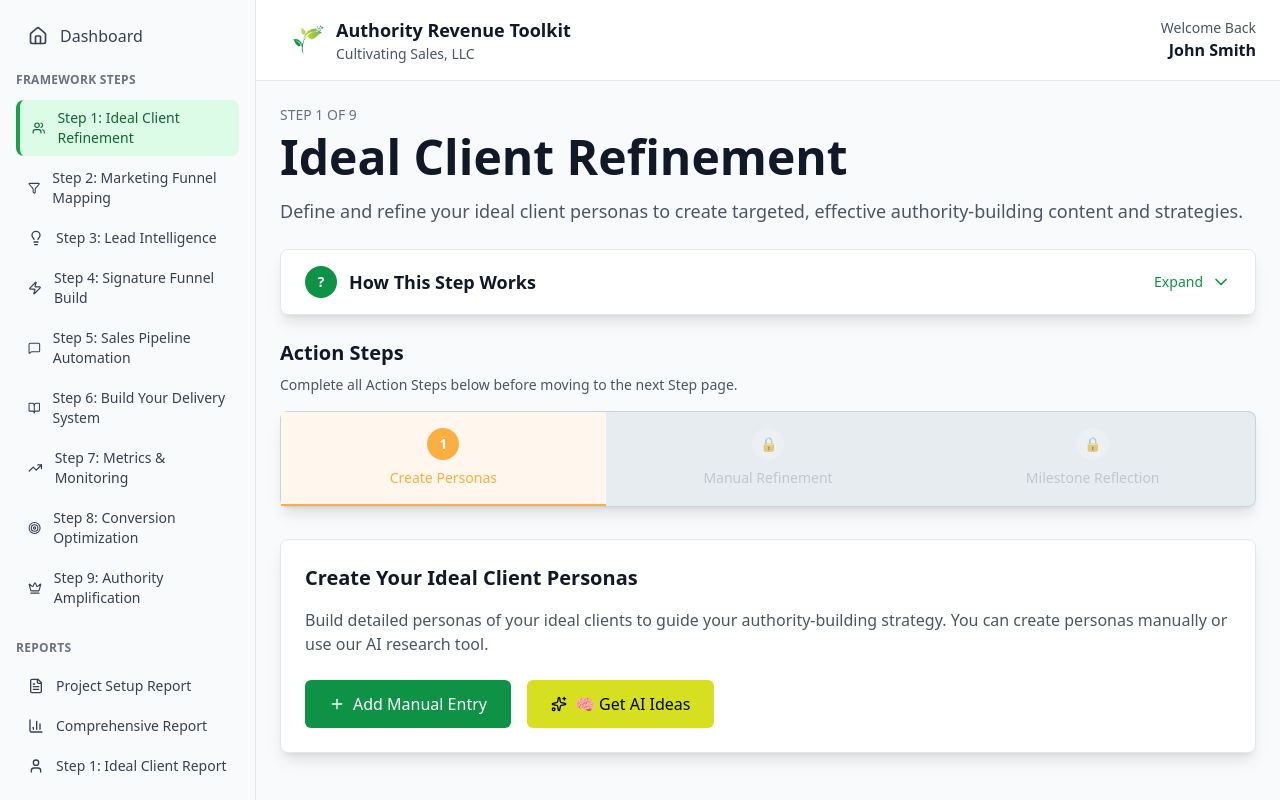
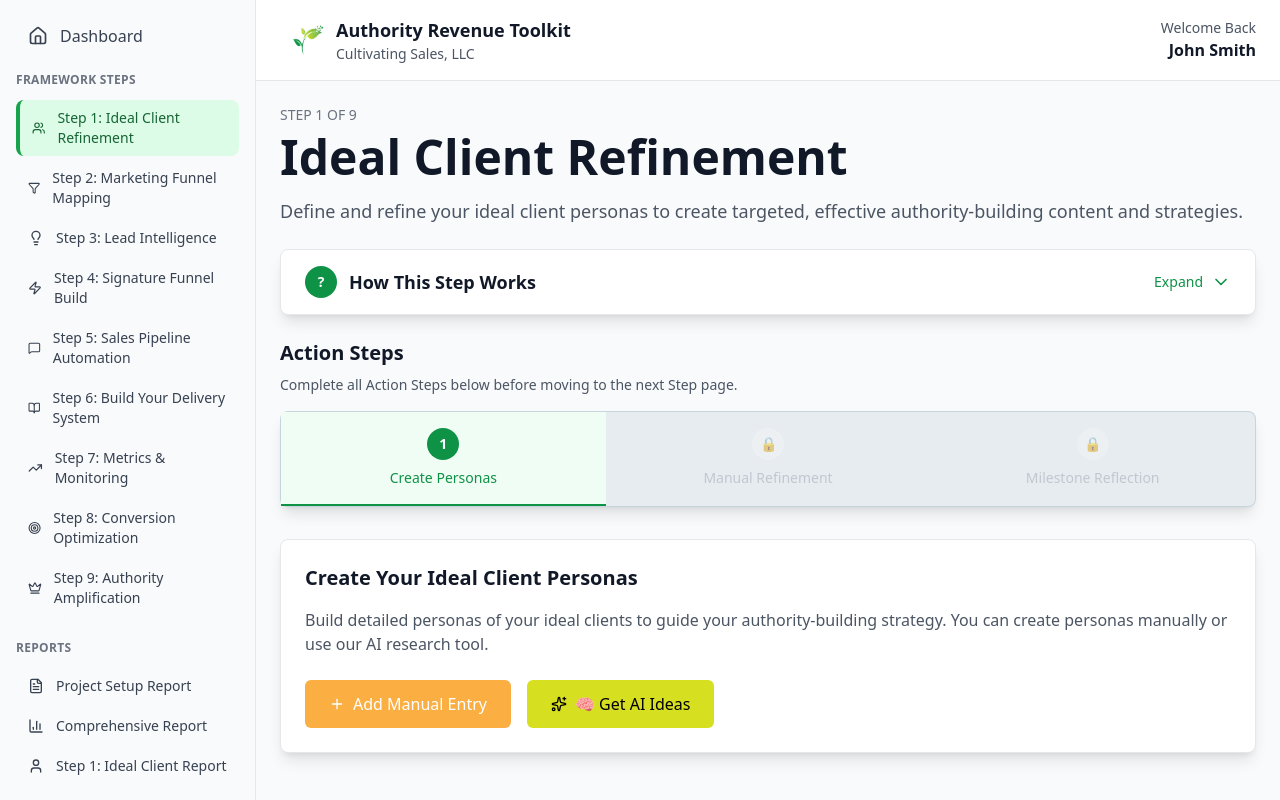
Before and after one commit to mblairghl/csp-tare-project-backup, a React (Vite) app: page /step/1 in a window 1280 px wide. Built offline with nearby package versions, Linux system fonts and the light colour scheme.

Commit message:
Add files via upload

```diff
--- a/src/components/Step1.jsx
+++ b/src/components/Step1.jsx
@@ -557,7 +557,7 @@ const Step1 = () => {
               <div className="flex gap-4">
                 <button
                   onClick={() => openManualModal('Demographics')}
-                  className="px-6 py-3 bg-[#0e9246] text-white rounded-md hover:bg-[#0c7d3a] flex items-center gap-2 font-medium transition-colors duration-200"
+                  className="px-6 py-3 bg-[#fbae42] text-white rounded-md hover:bg-[#e09d3a] flex items-center gap-2 font-medium transition-colors duration-200"
                 >
                   <Plus className="w-4 h-4" />
                   Add Manual Entry
@@ -1482,7 +1482,7 @@ const Step1 = () => {
                   disabled={!isUnlocked}
                   className={`flex-1 min-w-0 px-4 py-4 text-center border-b-2 transition-colors duration-200 ${
                     isActive
-                      ? 'border-[#fbae42] bg-orange-50'
+                      ? 'border-[#0e9246] bg-green-50'
                       : isUnlocked
                       ? 'border-transparent hover:border-gray-300 hover:bg-white hover:bg-opacity-50'
                       : 'border-transparent bg-transparent'
@@ -1495,7 +1495,7 @@ const Step1 = () => {
                       isCompleted
                         ? 'bg-[#0e9246] text-white'
                         : isActive
-                        ? 'bg-[#fbae42] text-white'
+                        ? 'bg-[#0e9246] text-white'
                         : isUnlocked
                         ? 'bg-gray-200 text-gray-600'
                         : 'bg-gray-100 text-gray-400'
@@ -1510,7 +1510,7 @@ const Step1 = () => {
                     </div>
                     <span className={`text-sm font-medium ${
                       isActive
-                        ? 'text-[#fbae42]'
+                        ? 'text-[#0e9246]'
                         : isUnlocked
                         ? 'text-gray-700'
                         : 'text-gray-400'
```
